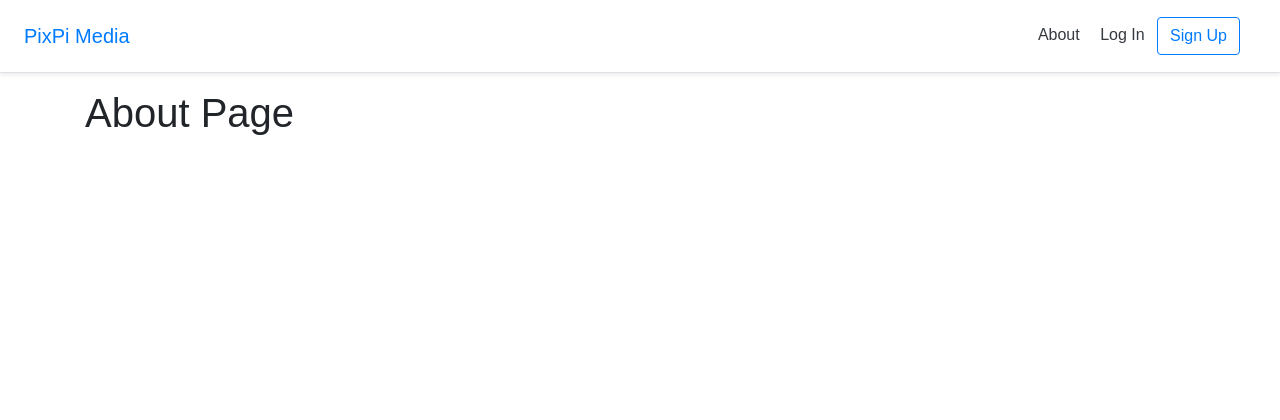
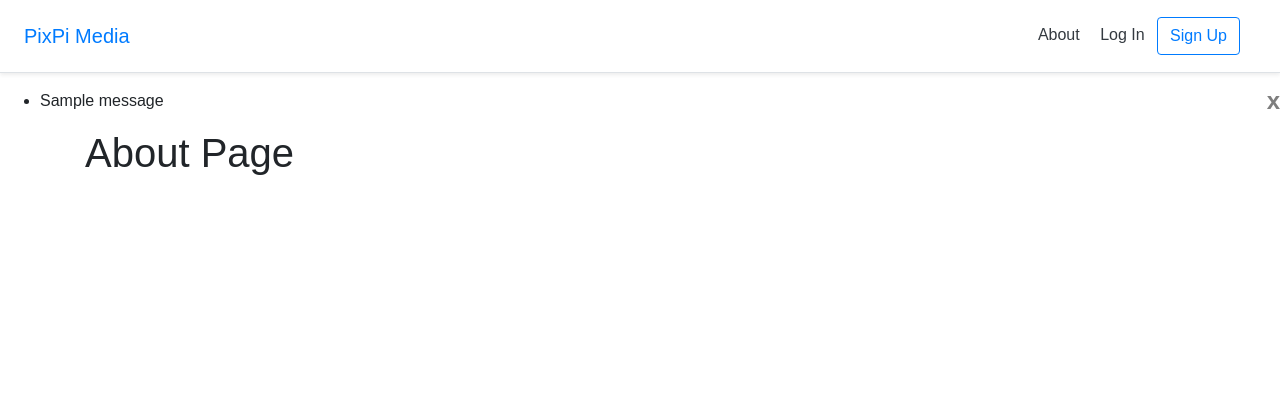
Before and after one commit to SPH73/esse-app, a Django app: page /about/ in a window 1280 px wide. Shown: the top 420 px of the page. Run offline with Django 3.2, Linux system fonts and the light colour scheme; tables that the repository leaves empty hold one stand-in row (values such as "Sample post"); one stand-in notice (Sample message) is shown; parts of the project's set-up code (start-up, migrations or seed data) failed here and were passed over; some libraries are stand-ins or nearby versions; some web fonts are replaced.

Commit message:
added messages framework

```diff
--- a/portfolios/views.py
+++ b/portfolios/views.py
@@ -2,6 +2,7 @@ from django.db.models import Count
 from django.shortcuts import render, get_object_or_404
 from .models import Portfolio, Bucket
 from django.contrib.auth import get_user_model
+from django.contrib import messages
 from .forms import BucketForm
 
 def portfolio_list(request):
@@ -25,6 +26,9 @@ def portfolio_detail(request, year, month, day, portfolio):
             new_bucket = bucket_form.save(commit=False)
             new_bucket.portfolio = portfolio
             new_bucket.save()
+            messages.success(request, 'Bucket created successfully')
+        else:
+            messages.error(request, 'Error creating your bucket')
     else:
         bucket_form = BucketForm()
     context = {'portfolio': portfolio, 'buckets': buckets, 'new_bucket':new_bucket, 'bucket_form': bucket_form}
--- a/templates/_base.html
+++ b/templates/_base.html
@@ -69,7 +69,16 @@
     </header>
 
     {% if messages %}
-    <div class="message-container"></div>
+    <div class="message-container">
+        <ul class="messages">
+            {% for message in messages %}
+            <li class="{{ message.tags }}">
+                {{ message|safe }}
+                <a href="#" class="close">x</a>
+            </li>
+            {% endfor %}
+        </ul>
+    </div>
     {% endif %}
 
     {% block page_header %}
```
